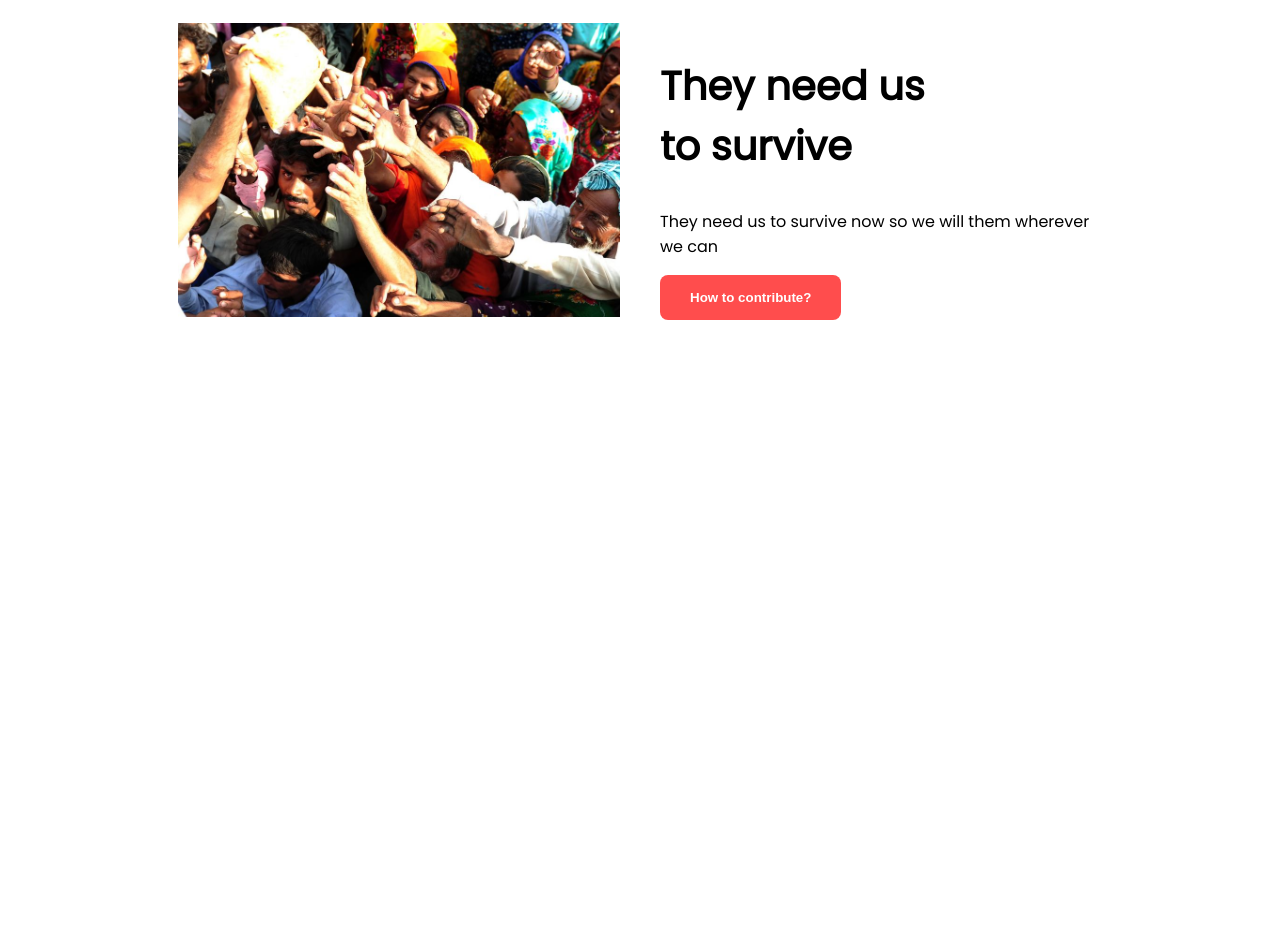
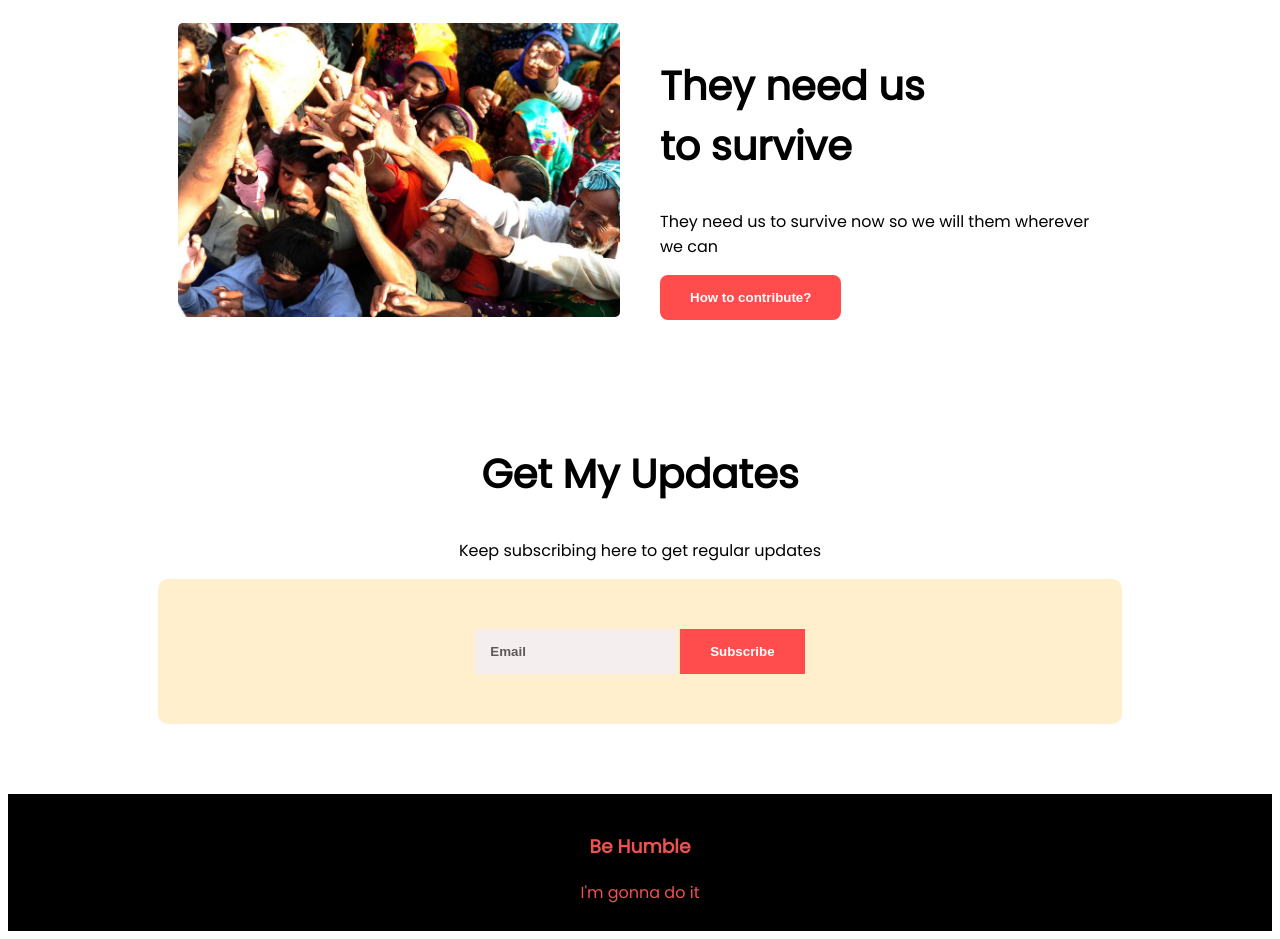
Before and after one commit to sajibingithub/donate-today-main, a plain HTML site: page index.html in a window 1280 px wide. Shown: the part 2189-3128 px from the top of the page. Before the commit the page ends 2633 px from the top, so only its background shows below. Drawn offline with Linux system fonts and the light colour scheme.

Commit message:
the footer

```diff
--- a/index.html
+++ b/index.html
@@ -83,6 +83,19 @@
             <button class="button">How to contribute?</button>
         </div>
     </section>
+    <div id="update">
+        <h2>Get My Updates</h2>
+        <p>Keep subscribing here to get regular updates</p>
+    </div>
+    <div id="subscribe-button">
+        <button id="email">Email</button>
+        <button class="sub-button">Subscribe</button>
+    </div>
+    <footer>
+        <h3>Be Humble</h3>
+        <p>I'm gonna do it</p>
+    </footer>
+
 </body>
 
 </html>
--- a/style.css
+++ b/style.css
@@ -85,6 +85,7 @@ section {
 .food {
     background-color: #d9d9d9;
     padding: 40px 20px 0px 20px;
+    border-radius: 5px;
 
 }
 
@@ -93,12 +94,14 @@ section {
     margin-left: 20px;
     margin-right: 20px;
     padding: 40px 20px 0px 20px;
+    border-radius: 5px;
 
 }
 
 .education {
     background-color: #ffefcc;
     padding: 40px 20px 0px 20px;
+    border-radius: 5px;
 }
 
 .half-width {
@@ -109,9 +112,55 @@ section {
 
 .half-width img {
     width: 100%;
+    border-radius: 5px;
 
 }
 
 .half-width text {
     width: 100%;
 }
+
+#update {
+    text-align: center;
+}
+
+#email {
+    padding-top: 15px;
+    padding-bottom: 15px;
+    padding-right: 150px;
+    padding-left: 15px;
+    color: rgb(95, 90, 90);
+    font-weight: bold;
+    background-color: #f5eeee;
+    border: none;
+
+}
+
+#subscribe-button {
+    text-align: center;
+    margin-left: 150px;
+    margin-right: 150px;
+    background-color: #ffefcc;
+    padding-top: 50px;
+    padding-bottom: 50px;
+    border-radius: 10px;
+}
+
+.sub-button {
+    padding: 15px 30px;
+    color: white;
+    font-weight: bold;
+    background-color: #ff4d4d;
+    border: none;
+
+
+}
+
+footer {
+    margin-top: 70px;
+    text-align: center;
+    color: rgb(240, 80, 80);
+    background-color: black;
+    padding-top: 20px;
+    padding-bottom: 10px;
+}
```
